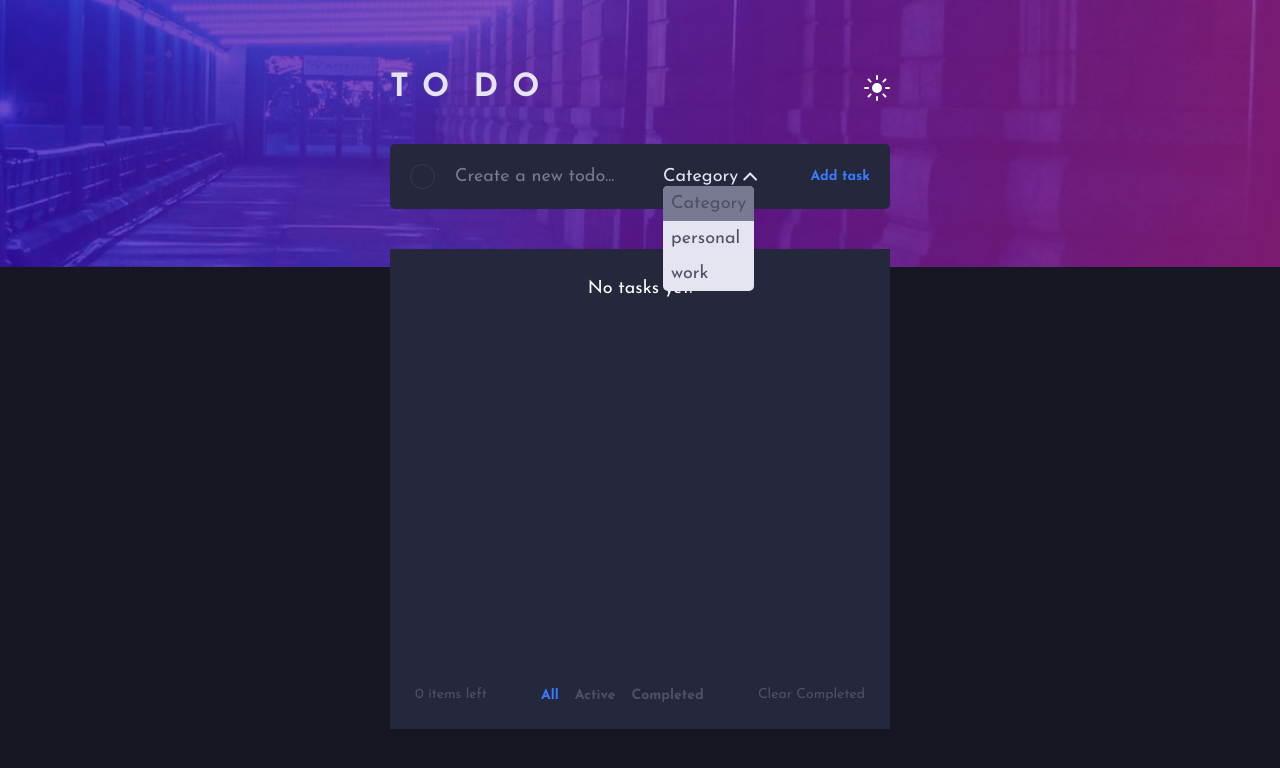
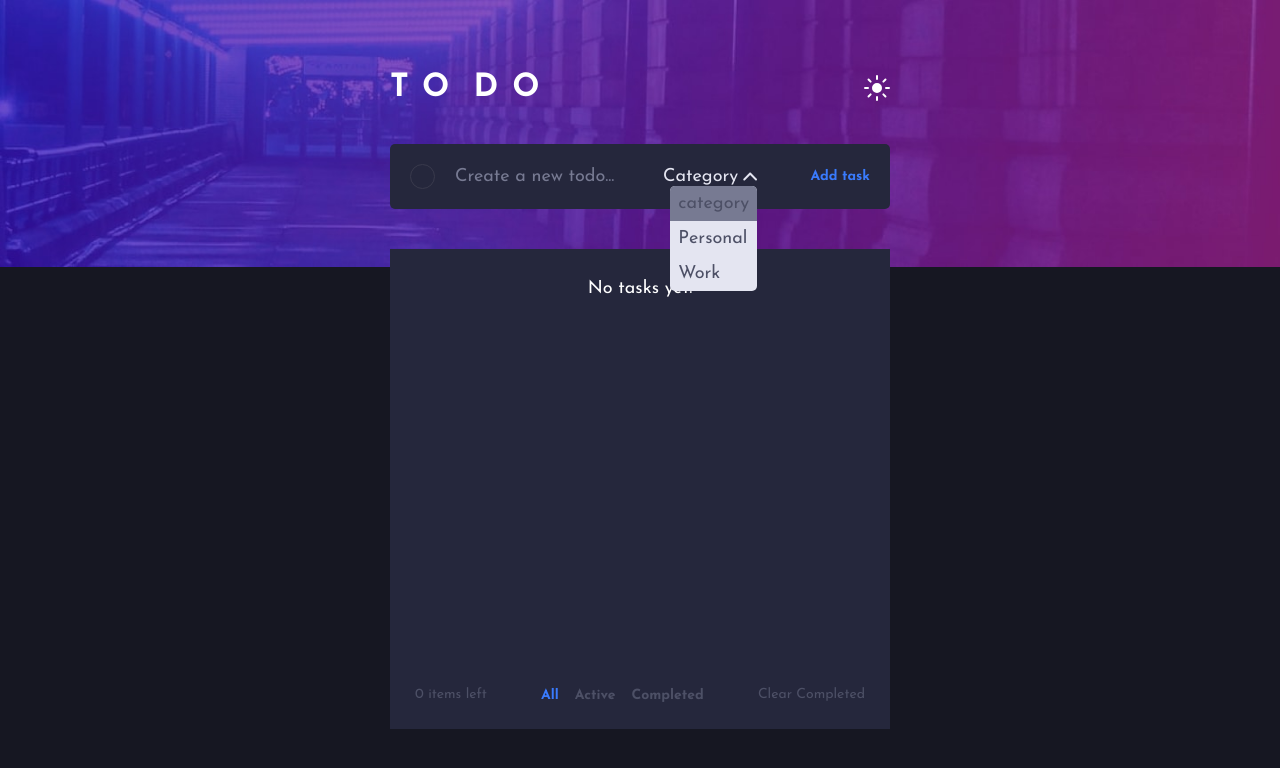
Before and after one commit to vytautassvirskas/Todo_app, a React (Vite) app: page / in a window 1280 px wide. Both pictures are taken after a click on the button "Category". Shown: the top 768 px of the page. Built offline with nearby package versions, Linux system fonts and the light colour scheme.

Commit message:
color theme toggle added

```diff
--- a/src/App.jsx
+++ b/src/App.jsx
@@ -15,11 +15,14 @@ function App() {
     () => JSON.parse(localStorage.getItem("tasks")) || []
   );
   const [filteredTasks, setFilteredTasks] = useState();
-  const categories = ["personal", "work"];
+  const categories = ["Personal", "Work"];
 
   // useEffect(() => {
   //   let dataCopy = [...tasks];
   // }, [tasks]);
+  const handleToggleTheme = () => {
+    setTheme((prevTheme) => (prevTheme === "dark" ? "light" : "dark"));
+  };
 
   useEffect(() => {
     localStorage.setItem("tasks", JSON.stringify(tasks));
@@ -27,7 +30,11 @@ function App() {
   return (
     <main className={style.main} id={theme}>
       <ToDoWrapper>
-        <TopDashBoard title={"to do"} theme={theme}></TopDashBoard>
+        <TopDashBoard
+          title={"to do"}
+          theme={theme}
+          handleToggleTheme={handleToggleTheme}
+        ></TopDashBoard>
         <NewTaskEntry
           tasks={tasks}
           setTasks={setTasks}
--- a/src/assets/sass/variables.scss
+++ b/src/assets/sass/variables.scss
@@ -25,6 +25,7 @@ $bg-image-mobile: var(--bg-image-mobile);
 
 /*text colors for both themes*/
 $c-text-primary: hsl(220, 98%, 61%);
+$c-text-app-title: white;
 
 /*check background color for both themes*/
 $c-bg-linear: linear-gradient(
--- a/src/components/TopDashBoard/TopDashBoard.jsx
+++ b/src/components/TopDashBoard/TopDashBoard.jsx
@@ -2,12 +2,19 @@ import React from "react";
 import lightMode from "../../assets/images/icon-sun.svg";
 import darkMode from "../../assets/images/icon-moon.svg";
 import style from "./TopDashBoard.module.scss";
+import Dropdown from "../atoms/Dropdown/Dropdown.jsx";
 
-const TopDashBoard = ({ title, theme }) => {
+const TopDashBoard = ({ title, theme, handleToggleTheme }) => {
   return (
     <div className={style.dashBoard}>
       <h1 className={style.title}>{title}</h1>
-      <img src={theme === "light" ? darkMode : lightMode} alt="theme-icon" />
+
+      <img
+        className={style.img}
+        src={theme === "light" ? darkMode : lightMode}
+        alt="theme-icon"
+        onClick={handleToggleTheme}
+      />
     </div>
   );
 };
--- a/src/components/TopDashBoard/TopDashBoard.module.scss
+++ b/src/components/TopDashBoard/TopDashBoard.module.scss
@@ -6,9 +6,13 @@
 
 .title {
   text-transform: uppercase;
-  font-size: 32px;
+  font-size: 2rem;
   font-weight: $fw-bold;
-  color: $c-text-uncompleted;
+  color: $c-text-app-title;
   letter-spacing: 0.875rem;
   word-spacing: -0.875rem;
 }
+
+.img {
+  cursor: pointer;
+}
--- a/src/components/atoms/Dropdown/Dropdown.jsx
+++ b/src/components/atoms/Dropdown/Dropdown.jsx
@@ -2,14 +2,25 @@ import React, { useState, useRef, useEffect } from "react";
 import style from "./Dropdown.module.scss";
 import Arrow from "../Icons/Arrow/Arrow.jsx";
 
-const Dropdown = ({ categories, task, onClick, ...restProps }) => {
+const Dropdown = (props) => {
+  const { categories, dropdownType, task, onClick, ...restProps } = props;
   const [isDropdownOpen, setIsDropdownOpen] = useState(false);
+  const [isDropdownActive, setIsDropdownActive] = useState(false);
   const dropdownRef = useRef();
-
-  const btnClassName =
-    isDropdownOpen || task.category ? style["btn--active"] : style.btn;
-  const dropDownTitle = task.category ? task.category : "Category";
-  const isArrowActive = task.category ? true : false;
+  let btnClassName;
+  let dropDownTitle;
+  let isArrowActive;
+  if (dropdownType === "filter") {
+    console.log("filtravimo dropdown");
+    btnClassName = style["btn--filter"];
+    dropDownTitle = "Filter by category";
+    isArrowActive = true;
+  } else {
+    btnClassName =
+      isDropdownOpen || task.category ? style["btn--active"] : style.btn;
+    dropDownTitle = task.category ? task.category : "Category";
+    isArrowActive = task.category ? true : false;
+  }
 
   const handleToggleDropdown = () => {
     setIsDropdownOpen(!isDropdownOpen);
@@ -17,6 +28,7 @@ const Dropdown = ({ categories, task, onClick, ...restProps }) => {
 
   const handleOnClick = (e) => {
     onClick(e);
+    setIsDropdownActive(true);
     setIsDropdownOpen(false);
   };
 
@@ -27,12 +39,10 @@ const Dropdown = ({ categories, task, onClick, ...restProps }) => {
       }
     }
     document.addEventListener("click", handleClickOutside);
-
     return () => {
       document.removeEventListener("click", handleClickOutside);
     };
   }, [dropdownRef]);
-
   return (
     <div className={style.dropdown}>
       <button
@@ -50,7 +60,7 @@ const Dropdown = ({ categories, task, onClick, ...restProps }) => {
       </button>
       {isDropdownOpen && (
         <ul className={style["dropwdown-content"]}>
-          <li>Category</li>
+          <li>category</li>
           {categories.map((category) => (
             <li key={category} onClick={handleOnClick}>
               {category}
--- a/src/components/atoms/Dropdown/Dropdown.module.scss
+++ b/src/components/atoms/Dropdown/Dropdown.module.scss
@@ -15,19 +15,23 @@
     &--active {
       @extend .btn;
       color: $c-text-uncompleted;
-      // color: tomato;
+    }
+    &--filter {
+      @extend .btn;
+      color: $c-text-app-title;
     }
   }
   .dropwdown-content {
     position: absolute;
     z-index: 1;
+    right: 0;
     background-color: $c-text-uncompleted;
     border-radius: 0.3125rem;
     overflow: hidden;
     animation: apear 0.3s ease-in-out;
 
     li {
-      padding: 8px;
+      padding: 0.5rem;
       color: $c-text-completed;
       transition: all 0.2s ease-in-out;
     }
```
